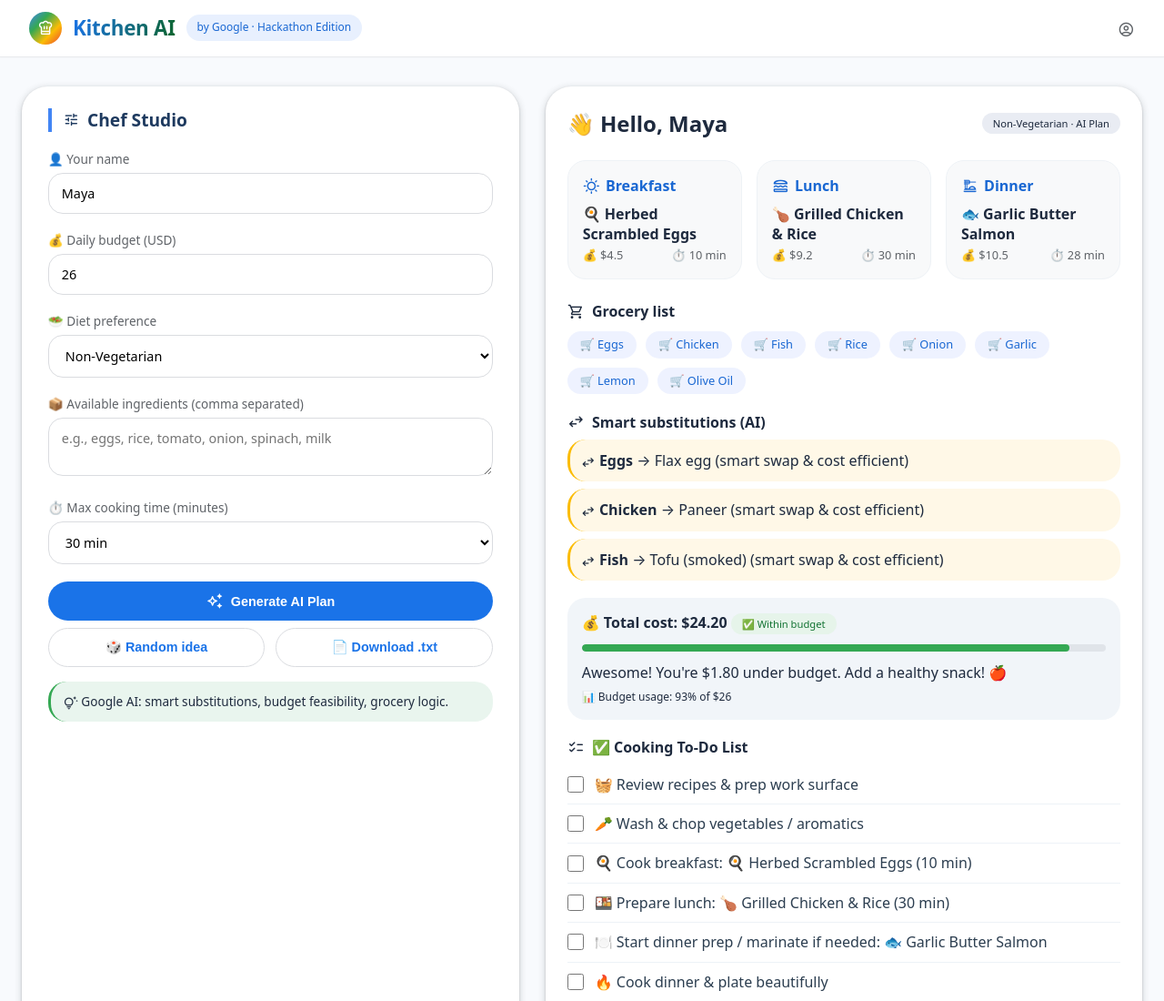
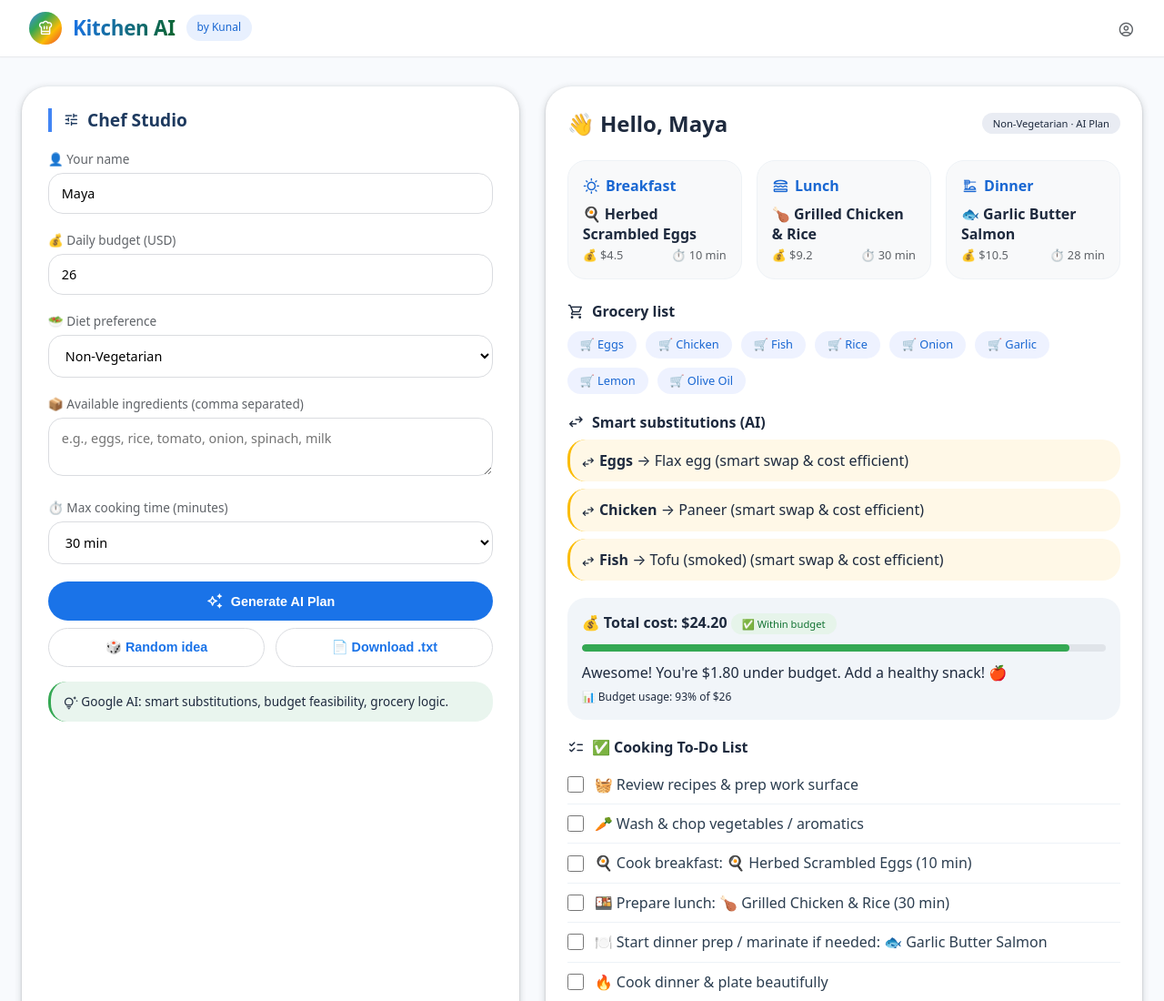
Before and after one commit to kunalkumar1190/cooking_to_do, a plain HTML site: page index.html in a window 1280 px wide. Shown: the top 1100 px of the page at 91% size. Drawn offline with nearby package versions, Linux system fonts and the light colour scheme; a web font is replaced by a local one.

Commit message:
small changes

```diff
--- a/index.html
+++ b/index.html
@@ -21,7 +21,7 @@
                 <span class="material-symbols-rounded">chef_hat</span>
             </div>
             <span class="logo-text">Kitchen AI</span>
-            <span class="google-badge">by Google · Hackathon Edition</span>
+            <span class="google-badge">by Kunal</span>
         </div>
         <div>
             <span class="material-symbols-rounded" style="color:#5f6368;">account_circle</span>
```
